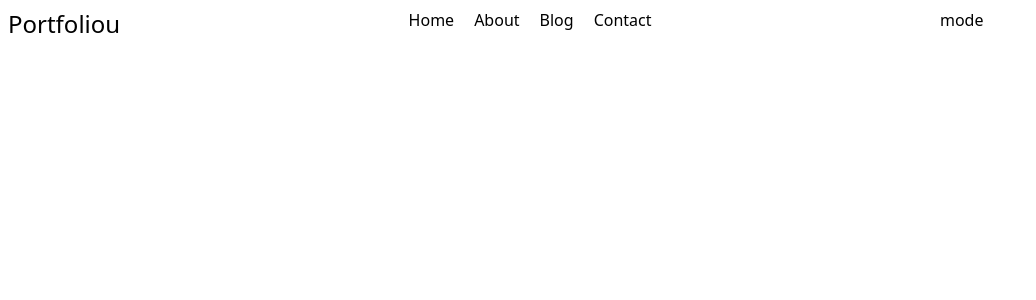
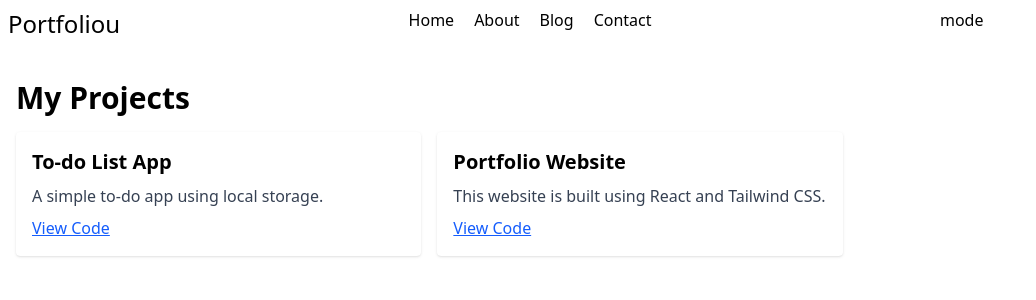
Before and after one commit to sureshjoshi88/Protfoliou-website, a React (Vite) app: page /projects in a window 1280 px wide. Shown: the top 300 px of the page, without its empty margins (0-1036 px from the left). Built offline with nearby package versions, Linux system fonts and the light colour scheme.

Commit message:
to set project file data

```diff
--- a/src/App.jsx
+++ b/src/App.jsx
@@ -5,6 +5,7 @@ import Navbar from './component/Navbar'
 import Home from './component/Home'
 import Contact from './component/Contact'
 import About from './component/About'
+import Project from './component/Project'
 import { Routes, Route } from 'react-router-dom';
 
 function App() {
@@ -16,6 +17,8 @@ function App() {
                 <Route path="/" element={<Home />} />
                 <Route path="/about" element={<About />} />
                 <Route path="/contact" element={<Contact />} />
+                <Route path="/projects" element={<Project/>}/>
+
             </Routes>
 
     </>
--- a/src/component/Home.jsx
+++ b/src/component/Home.jsx
@@ -1,6 +1,8 @@
 import React from 'react'
 import suresh from '../images/suresh.jpg'
 import { FaGithub, FaLinkedin, FaEnvelope } from "react-icons/fa";
+import { Link } from 'react-router-dom';
+
 
 
 const Home = () => {
@@ -15,7 +17,7 @@ const Home = () => {
             <div className='p-1 mt-3'>
 
               <p className='text-red-600 font-bold text-4xl text-shadow-white text-shadow-md'>My name is Suresh Joshi</p>
-                    <p  className='text-green-500 font-bold text-3xl text-shadow-white text-shadow-md pt-2'> I am a Full Stack Developer</p>
+              <p className='text-green-500 font-bold text-3xl text-shadow-white text-shadow-md pt-2'> I am a Full Stack Developer</p>
               <div className='mt-7'>
                 <p className='font-semibold text-blue-100  text-2xl'>I build modern web applications using React, Node.js, and MongoDB. I'm passionate about coding and love solving real-world problems with efficient solutions.</p>
               </div>
@@ -32,7 +34,7 @@ const Home = () => {
             <p>HTML | CSS | JavaScript | React | Botstrap | Tailwind | Git | GitHub</p>
           </div>
         </div>
-    <div className='p-2'>
+        <div className='p-2 flex justify-center'>
           <div className="flex gap-6 mb-6 text-2xl">
             <a
               href="https://github.com/sureshjoshi88"
@@ -67,12 +69,11 @@ const Home = () => {
             >
               View Resume
             </a>
-        <a
-          href="#projects"
-          className="bg-green-600 text-white font-semibold px-5 py-2 rounded-xl hover:bg-gray-800 transition"
-        >
-          View Projects
-        </a>
+
+
+            <Link   to="/projects" >
+              <button className="bg-green-600 text-white font-semibold px-5 py-2 rounded-xl hover:bg-gray-800 transition">  View Projects</button>
+            </Link>
           </div>
         </div>
       </div>
--- /dev/null
+++ b/src/component/Project.jsx
@@ -0,0 +1,42 @@
+import React from 'react';
+
+const Project = () => {
+  const projects = [
+    {
+      title: 'To-do List App',
+      description: 'A simple to-do app using local storage.',
+      github: 'https://github.com/sureshjoshi88/todo-list-project/tree/main/todolist',
+    },
+    {
+      title: 'Portfolio Website',
+      description: 'This website is built using React and Tailwind CSS.',
+      github: 'https://github.com/sureshjoshi88/Protfoliou-website',
+    },
+  ];
+
+  return (
+  <div className='mt-16'>
+      <div className='p-4'>
+      <h1 className='text-3xl font-bold mb-4'>My Projects</h1>
+      <div className='grid grid-cols-1 md:grid-cols-3 gap-4'>
+        {projects.map((project, index) => (
+          <div key={index} className='shadow p-4 rounded bg-white'>
+            <h2 className='text-xl font-semibold'>{project.title}</h2>
+            <p className='text-gray-700 my-2'>{project.description}</p>
+            <a
+              href={project.github}
+              target='_blank'
+              rel='noopener noreferrer'
+              className='text-blue-600 underline'
+            >
+              View Code
+            </a>
+          </div>
+        ))}
+      </div>
+    </div>
+  </div>
+  );
+};
+
+export default Project;
```
Lines whose indentation alone changed are shown as unchanged.
